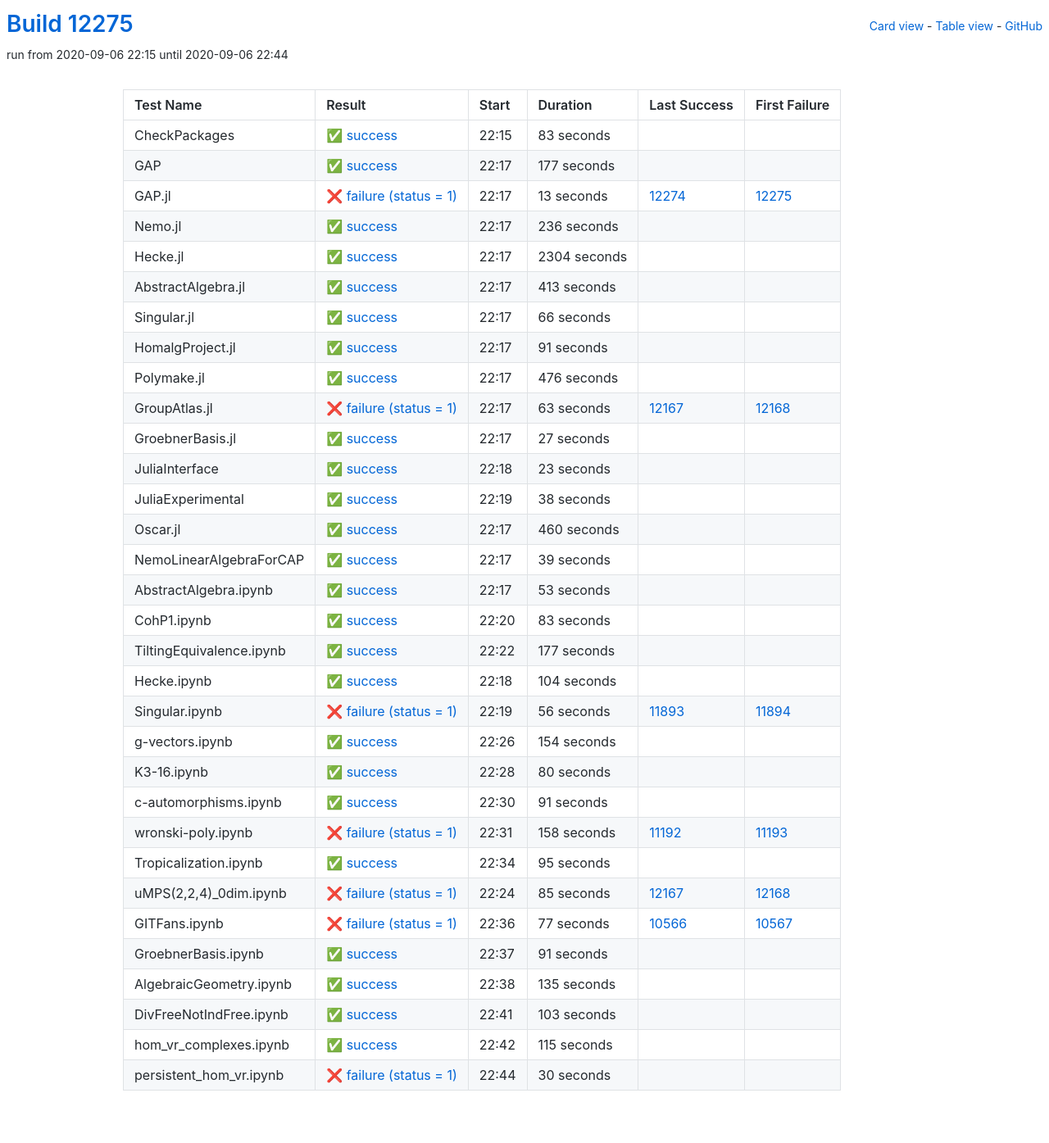
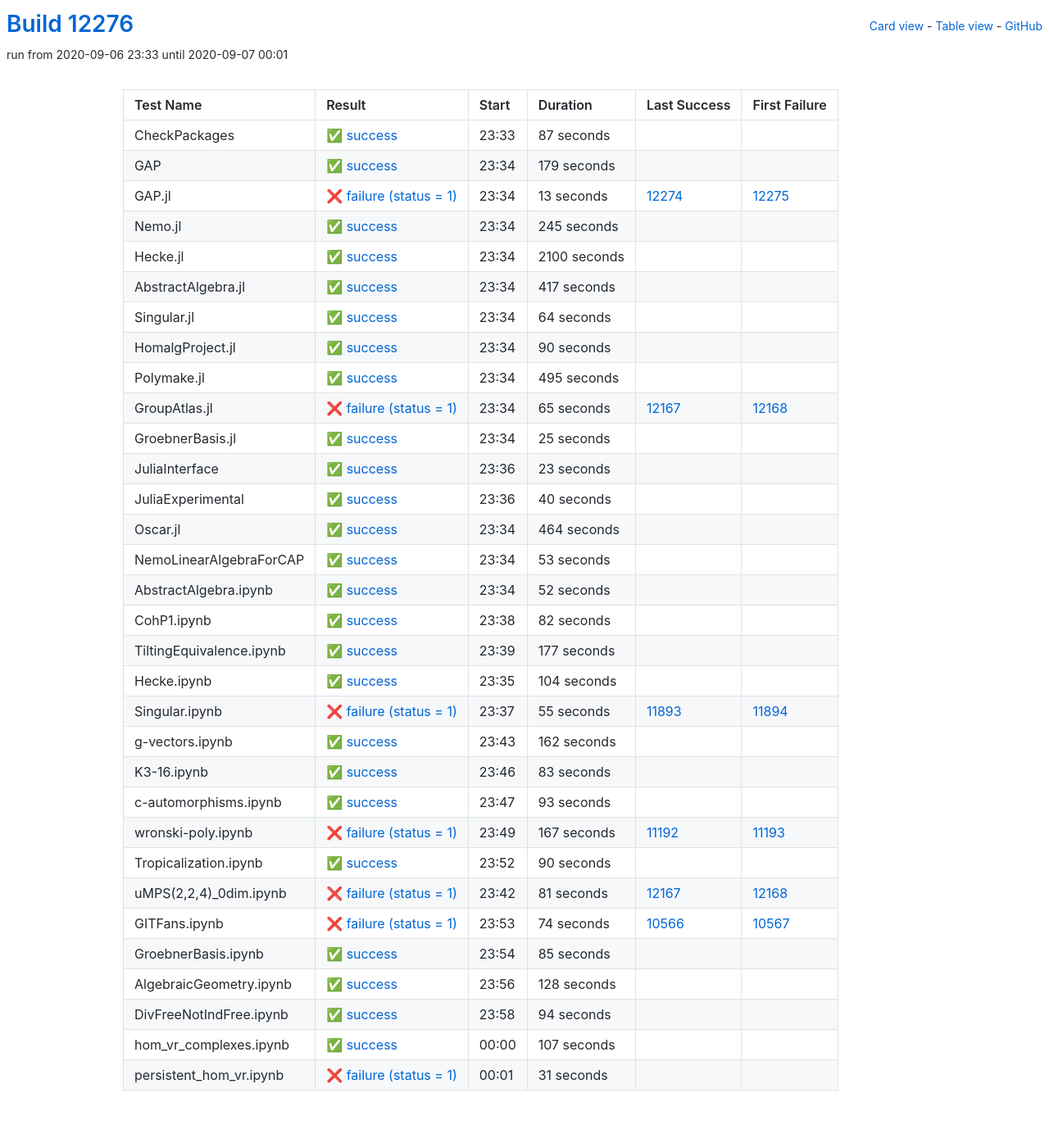
Before and after one commit to oscar-system/oscar-ci-status, a Jekyll site: the page built from table.html, in a window 1280 px wide. Shown: the whole page at 82% size. Built offline with Jekyll 4.4.1, drawn with Linux system fonts in a browser that asks for light colours.

Commit message:
Build #12276

```diff
--- a/_data/ci.yml
+++ b/_data/ci.yml
@@ -1,6 +1,6 @@
 ---
-build: 12275
-build_url: https://oscarci.mathematik.uni-kl.de/job/oscar/12275/
+build: 12276
+build_url: https://oscarci.mathematik.uni-kl.de/job/oscar/12276/
 job: oscar
 organization: oscar-system
 repo: oscar-ci-status
@@ -8,32 +8,32 @@
 tests:
 - name: CheckPackages
   id: checkpackages
-  log: https://oscarci.mathematik.uni-kl.de/job/oscar/12275/artifact/logs/build-12275/CheckPackages.log
-  start: 2020-09-06 22:15
+  log: https://oscarci.mathematik.uni-kl.de/job/oscar/12276/artifact/logs/build-12276/CheckPackages.log
+  start: 2020-09-06 23:33
   success: true
   exitcode: 0
   status: success
-  duration: 83
+  duration: 87
   last_success: false
   last_success_url:
   first_failure: false
   first_failure_url:
 - name: GAP
   id: gap
-  log: https://oscarci.mathematik.uni-kl.de/job/oscar/12275/artifact/logs/build-12275/GAP.log
-  start: 2020-09-06 22:17
+  log: https://oscarci.mathematik.uni-kl.de/job/oscar/12276/artifact/logs/build-12276/GAP.log
+  start: 2020-09-06 23:34
   success: true
   exitcode: 0
   status: success
-  duration: 177
+  duration: 179
   last_success: false
   last_success_url:
   first_failure: false
   first_failure_url:
 - name: GAP.jl
   id: gap-jl
-  log: https://oscarci.mathematik.uni-kl.de/job/oscar/12275/artifact/logs/build-12275/GAP.jl.log
-  start: 2020-09-06 22:17
+  log: https://oscarci.mathematik.uni-kl.de/job/oscar/12276/artifact/logs/build-12276/GAP.jl.log
+  start: 2020-09-06 23:34
   success: false
   exitcode: 1
   status: failure
@@ -44,104 +44,104 @@
   first_failure_url: https://oscarci.mathematik.uni-kl.de/job/oscar/12275/
 - name: Nemo.jl
   id: nemo-jl
-  log: https://oscarci.mathematik.uni-kl.de/job/oscar/12275/artifact/logs/build-12275/Nemo.jl.log
-  start: 2020-09-06 22:17
+  log: https://oscarci.mathematik.uni-kl.de/job/oscar/12276/artifact/logs/build-12276/Nemo.jl.log
+  start: 2020-09-06 23:34
   success: true
   exitcode: 0
   status: success
-  duration: 236
+  duration: 245
   last_success: false
   last_success_url:
   first_failure: false
   first_failure_url:
 - name: Hecke.jl
   id: hecke-jl
-  log: https://oscarci.mathematik.uni-kl.de/job/oscar/12275/artifact/logs/build-12275/Hecke.jl.log
-  start: 2020-09-06 22:17
+  log: https://oscarci.mathematik.uni-kl.de/job/oscar/12276/artifact/logs/build-12276/Hecke.jl.log
+  start: 2020-09-06 23:34
   success: true
   exitcode: 0
   status: success
-  duration: 2304
+  duration: 2100
   last_success: false
   last_success_url:
   first_failure: false
   first_failure_url:
 - name: AbstractAlgebra.jl
   id: abstractalgebra-jl
-  log: https://oscarci.mathematik.uni-kl.de/job/oscar/12275/artifact/logs/build-12275/AbstractAlgebra.jl.log
-  start: 2020-09-06 22:17
+  log: https://oscarci.mathematik.uni-kl.de/job/oscar/12276/artifact/logs/build-12276/AbstractAlgebra.jl.log
+  start: 2020-09-06 23:34
   success: true
   exitcode: 0
   status: success
-  duration: 413
+  duration: 417
   last_success: false
   last_success_url:
   first_failure: false
   first_failure_url:
 - name: Singular.jl
   id: singular-jl
-  log: https://oscarci.mathematik.uni-kl.de/job/oscar/12275/artifact/logs/build-12275/Singular.jl.log
-  start: 2020-09-06 22:17
+  log: https://oscarci.mathematik.uni-kl.de/job/oscar/12276/artifact/logs/build-12276/Singular.jl.log
+  start: 2020-09-06 23:34
   success: true
   exitcode: 0
   status: success
-  duration: 66
+  duration: 64
   last_success: false
   last_success_url:
   first_failure: false
   first_failure_url:
 - name: HomalgProject.jl
   id: homalgproject-jl
-  log: https://oscarci.mathematik.uni-kl.de/job/oscar/12275/artifact/logs/build-12275/HomalgProject.jl.log
-  start: 2020-09-06 22:17
+  log: https://oscarci.mathematik.uni-kl.de/job/oscar/12276/artifact/logs/build-12276/HomalgProject.jl.log
+  start: 2020-09-06 23:34
   success: true
   exitcode: 0
   status: success
-  duration: 91
+  duration: 90
   last_success: false
   last_success_url:
   first_failure: false
   first_failure_url:
 - name: Polymake.jl
   id: polymake-jl
-  log: https://oscarci.mathematik.uni-kl.de/job/oscar/12275/artifact/logs/build-12275/Polymake.jl.log
-  start: 2020-09-06 22:17
+  log: https://oscarci.mathematik.uni-kl.de/job/oscar/12276/artifact/logs/build-12276/Polymake.jl.log
+  start: 2020-09-06 23:34
   success: true
   exitcode: 0
   status: success
-  duration: 476
+  duration: 495
   last_success: false
   last_success_url:
   first_failure: false
   first_failure_url:
 - name: GroupAtlas.jl
   id: groupatlas-jl
-  log: https://oscarci.mathematik.uni-kl.de/job/oscar/12275/artifact/logs/build-12275/GroupAtlas.jl.log
-  start: 2020-09-06 22:17
+  log: https://oscarci.mathematik.uni-kl.de/job/oscar/12276/artifact/logs/build-12276/GroupAtlas.jl.log
+  start: 2020-09-06 23:34
   success: false
   exitcode: 1
   status: failure
-  duration: 63
+  duration: 65
   last_success: 12167
   last_success_url: https://oscarci.mathematik.uni-kl.de/job/oscar/12167/
   first_failure: 12168
   first_failure_url: https://oscarci.mathematik.uni-kl.de/job/oscar/12168/
 - name: GroebnerBasis.jl
   id: groebnerbasis-jl
-  log: https://oscarci.mathematik.uni-kl.de/job/oscar/12275/artifact/logs/build-12275/GroebnerBasis.jl.log
-  start: 2020-09-06 22:17
+  log: https://oscarci.mathematik.uni-kl.de/job/oscar/12276/artifact/logs/build-12276/GroebnerBasis.jl.log
+  start: 2020-09-06 23:34
   success: true
   exitcode: 0
   status: success
-  duration: 27
+  duration: 25
   last_success: false
   last_success_url:
   first_failure: false
   first_failure_url:
 - name: JuliaInterface
   id: juliainterface
-  log: https://oscarci.mathematik.uni-kl.de/job/oscar/12275/artifact/logs/build-12275/JuliaInterface.log
-  start: 2020-09-06 22:18
+  log: https://oscarci.mathematik.uni-kl.de/job/oscar/12276/artifact/logs/build-12276/JuliaInterface.log
+  start: 2020-09-06 23:36
   success: true
   exitcode: 0
   status: success
@@ -152,44 +152,32 @@
   first_failure_url:
 - name: JuliaExperimental
   id: juliaexperimental
-  log: https://oscarci.mathematik.uni-kl.de/job/oscar/12275/artifact/logs/build-12275/JuliaExperimental.log
-  start: 2020-09-06 22:19
+  log: https://oscarci.mathematik.uni-kl.de/job/oscar/12276/artifact/logs/build-12276/JuliaExperimental.log
+  start: 2020-09-06 23:36
   success: true
   exitcode: 0
   status: success
-  duration: 38
+  duration: 40
   last_success: false
   last_success_url:
   first_failure: false
   first_failure_url:
 - name: Oscar.jl
   id: oscar-jl
-  log: https://oscarci.mathematik.uni-kl.de/job/oscar/12275/artifact/logs/build-12275/Oscar.jl.log
-  start: 2020-09-06 22:17
+  log: https://oscarci.mathematik.uni-kl.de/job/oscar/12276/artifact/logs/build-12276/Oscar.jl.log
+  start: 2020-09-06 23:34
   success: true
   exitcode: 0
   status: success
-  duration: 460
+  duration: 464
   last_success: false
   last_success_url:
   first_failure: false
   first_failure_url:
 - name: NemoLinearAlgebraForCAP
   id: nemolinearalgebraforcap
-  log: https://oscarci.mathematik.uni-kl.de/job/oscar/12275/artifact/logs/build-12275/NemoLinearAlgebraForCAP.log
-  start: 2020-09-06 22:17
-  success: true
-  exitcode: 0
-  status: success
-  duration: 39
-  last_success: false
-  last_success_url:
-  first_failure: false
-  first_failure_url:
-- name: AbstractAlgebra.ipynb
-  id: abstractalgebra-ipynb
-  log: https://oscarci.mathematik.uni-kl.de/job/oscar/12275/artifact/logs/build-12275/AbstractAlgebra.ipynb.log
-  start: 2020-09-06 22:17
+  log: https://oscarci.mathematik.uni-kl.de/job/oscar/12276/artifact/logs/build-12276/NemoLinearAlgebraForCAP.log
+  start: 2020-09-06 23:34
   success: true
   exitcode: 0
   status: success
@@ -198,22 +186,34 @@
   last_success_url:
   first_failure: false
   first_failure_url:
-- name: CohP1.ipynb
-  id: cohp1-ipynb
-  log: https://oscarci.mathematik.uni-kl.de/job/oscar/12275/artifact/logs/build-12275/CohP1.ipynb.log
-  start: 2020-09-06 22:20
+- name: AbstractAlgebra.ipynb
+  id: abstractalgebra-ipynb
+  log: https://oscarci.mathematik.uni-kl.de/job/oscar/12276/artifact/logs/build-12276/AbstractAlgebra.ipynb.log
+  start: 2020-09-06 23:34
   success: true
   exitcode: 0
   status: success
-  duration: 83
+  duration: 52
+  last_success: false
+  last_success_url:
+  first_failure: false
+  first_failure_url:
+- name: CohP1.ipynb
+  id: cohp1-ipynb
+  log: https://oscarci.mathematik.uni-kl.de/job/oscar/12276/artifact/logs/build-12276/CohP1.ipynb.log
+  start: 2020-09-06 23:38
+  success: true
+  exitcode: 0
+  status: success
+  duration: 82
   last_success: false
   last_success_url:
   first_failure: false
   first_failure_url:
 - name: TiltingEquivalence.ipynb
   id: tiltingequivalence-ipynb
-  log: https://oscarci.mathematik.uni-kl.de/job/oscar/12275/artifact/logs/build-12275/TiltingEquivalence.ipynb.log
-  start: 2020-09-06 22:22
+  log: https://oscarci.mathematik.uni-kl.de/job/oscar/12276/artifact/logs/build-12276/TiltingEquivalence.ipynb.log
+  start: 2020-09-06 23:39
   success: true
   exitcode: 0
   status: success
@@ -224,8 +224,8 @@
   first_failure_url:
 - name: Hecke.ipynb
   id: hecke-ipynb
-  log: https://oscarci.mathematik.uni-kl.de/job/oscar/12275/artifact/logs/build-12275/Hecke.ipynb.log
-  start: 2020-09-06 22:18
+  log: https://oscarci.mathematik.uni-kl.de/job/oscar/12276/artifact/logs/build-12276/Hecke.ipynb.log
+  start: 2020-09-06 23:35
   success: true
   exitcode: 0
   status: success
@@ -236,156 +236,156 @@
   first_failure_url:
 - name: Singular.ipynb
   id: singular-ipynb
-  log: https://oscarci.mathematik.uni-kl.de/job/oscar/12275/artifact/logs/build-12275/Singular.ipynb.log
-  start: 2020-09-06 22:19
+  log: https://oscarci.mathematik.uni-kl.de/job/oscar/12276/artifact/logs/build-12276/Singular.ipynb.log
+  start: 2020-09-06 23:37
   success: false
   exitcode: 1
   status: failure
-  duration: 56
+  duration: 55
   last_success: 11893
   last_success_url: https://oscarci.mathematik.uni-kl.de/job/oscar/11893/
   first_failure: 11894
   first_failure_url: https://oscarci.mathematik.uni-kl.de/job/oscar/11894/
 - name: g-vectors.ipynb
   id: g-vectors-ipynb
-  log: https://oscarci.mathematik.uni-kl.de/job/oscar/12275/artifact/logs/build-12275/g-vectors.ipynb.log
-  start: 2020-09-06 22:26
+  log: https://oscarci.mathematik.uni-kl.de/job/oscar/12276/artifact/logs/build-12276/g-vectors.ipynb.log
+  start: 2020-09-06 23:43
   success: true
   exitcode: 0
   status: success
-  duration: 154
+  duration: 162
   last_success: false
   last_success_url:
   first_failure: false
   first_failure_url:
 - name: K3-16.ipynb
   id: k3-16-ipynb
-  log: https://oscarci.mathematik.uni-kl.de/job/oscar/12275/artifact/logs/build-12275/K3-16.ipynb.log
-  start: 2020-09-06 22:28
+  log: https://oscarci.mathematik.uni-kl.de/job/oscar/12276/artifact/logs/build-12276/K3-16.ipynb.log
+  start: 2020-09-06 23:46
   success: true
   exitcode: 0
   status: success
-  duration: 80
+  duration: 83
   last_success: false
   last_success_url:
   first_failure: false
   first_failure_url:
 - name: c-automorphisms.ipynb
   id: c-automorphisms-ipynb
-  log: https://oscarci.mathematik.uni-kl.de/job/oscar/12275/artifact/logs/build-12275/c-automorphisms.ipynb.log
-  start: 2020-09-06 22:30
+  log: https://oscarci.mathematik.uni-kl.de/job/oscar/12276/artifact/logs/build-12276/c-automorphisms.ipynb.log
+  start: 2020-09-06 23:47
   success: true
   exitcode: 0
   status: success
-  duration: 91
+  duration: 93
   last_success: false
   last_success_url:
   first_failure: false
   first_failure_url:
 - name: wronski-poly.ipynb
   id: wronski-poly-ipynb
-  log: https://oscarci.mathematik.uni-kl.de/job/oscar/12275/artifact/logs/build-12275/wronski-poly.ipynb.log
-  start: 2020-09-06 22:31
+  log: https://oscarci.mathematik.uni-kl.de/job/oscar/12276/artifact/logs/build-12276/wronski-poly.ipynb.log
+  start: 2020-09-06 23:49
   success: false
   exitcode: 1
   status: failure
-  duration: 158
+  duration: 167
   last_success: 11192
   last_success_url: https://oscarci.mathematik.uni-kl.de/job/oscar/11192/
   first_failure: 11193
   first_failure_url: https://oscarci.mathematik.uni-kl.de/job/oscar/11193/
 - name: Tropicalization.ipynb
   id: tropicalization-ipynb
-  log: https://oscarci.mathematik.uni-kl.de/job/oscar/12275/artifact/logs/build-12275/Tropicalization.ipynb.log
-  start: 2020-09-06 22:34
+  log: https://oscarci.mathematik.uni-kl.de/job/oscar/12276/artifact/logs/build-12276/Tropicalization.ipynb.log
+  start: 2020-09-06 23:52
   success: true
   exitcode: 0
   status: success
-  duration: 95
+  duration: 90
   last_success: false
   last_success_url:
   first_failure: false
   first_failure_url:
 - name: uMPS(2,2,4)_0dim.ipynb
   id: umps-2-2-4-0dim-ipynb
-  log: https://oscarci.mathematik.uni-kl.de/job/oscar/12275/artifact/logs/build-12275/uMPS-2-2-4-_0dim.ipynb.log
-  start: 2020-09-06 22:24
+  log: https://oscarci.mathematik.uni-kl.de/job/oscar/12276/artifact/logs/build-12276/uMPS-2-2-4-_0dim.ipynb.log
+  start: 2020-09-06 23:42
   success: false
   exitcode: 1
   status: failure
-  duration: 85
+  duration: 81
   last_success: 12167
   last_success_url: https://oscarci.mathematik.uni-kl.de/job/oscar/12167/
   first_failure: 12168
   first_failure_url: https://oscarci.mathematik.uni-kl.de/job/oscar/12168/
 - name: GITFans.ipynb
   id: gitfans-ipynb
-  log: https://oscarci.mathematik.uni-kl.de/job/oscar/12275/artifact/logs/build-12275/GITFans.ipynb.log
-  start: 2020-09-06 22:36
+  log: https://oscarci.mathematik.uni-kl.de/job/oscar/12276/artifact/logs/build-12276/GITFans.ipynb.log
+  start: 2020-09-06 23:53
   success: false
   exitcode: 1
   status: failure
-  duration: 77
+  duration: 74
   last_success: 10566
   last_success_url: https://oscarci.mathematik.uni-kl.de/job/oscar/10566/
   first_failure: 10567
   first_failure_url: https://oscarci.mathematik.uni-kl.de/job/oscar/10567/
 - name: GroebnerBasis.ipynb
   id: groebnerbasis-ipynb
-  log: https://oscarci.mathematik.uni-kl.de/job/oscar/12275/artifact/logs/build-12275/GroebnerBasis.ipynb.log
-  start: 2020-09-06 22:37
+  log: https://oscarci.mathematik.uni-kl.de/job/oscar/12276/artifact/logs/build-12276/GroebnerBasis.ipynb.log
+  start: 2020-09-06 23:54
   success: true
   exitcode: 0
   status: success
-  duration: 91
+  duration: 85
   last_success: false
   last_success_url:
   first_failure: false
   first_failure_url:
 - name: AlgebraicGeometry.ipynb
   id: algebraicgeometry-ipynb
-  log: https://oscarci.mathematik.uni-kl.de/job/oscar/12275/artifact/logs/build-12275/AlgebraicGeometry.ipynb.log
-  start: 2020-09-06 22:38
+  log: https://oscarci.mathematik.uni-kl.de/job/oscar/12276/artifact/logs/build-12276/AlgebraicGeometry.ipynb.log
+  start: 2020-09-06 23:56
   success: true
   exitcode: 0
   status: success
-  duration: 135
+  duration: 128
   last_success: false
   last_success_url:
   first_failure: false
   first_failure_url:
 - name: DivFreeNotIndFree.ipynb
   id: divfreenotindfree-ipynb
-  log: https://oscarci.mathematik.uni-kl.de/job/oscar/12275/artifact/logs/build-12275/DivFreeNotIndFree.ipynb.log
-  start: 2020-09-06 22:41
+  log: https://oscarci.mathematik.uni-kl.de/job/oscar/12276/artifact/logs/build-12276/DivFreeNotIndFree.ipynb.log
+  start: 2020-09-06 23:58
   success: true
   exitcode: 0
   status: success
-  duration: 103
+  duration: 94
   last_success: false
   last_success_url:
   first_failure: false
   first_failure_url:
 - name: hom_vr_complexes.ipynb
   id: hom-vr-complexes-ipynb
-  log: https://oscarci.mathematik.uni-kl.de/job/oscar/12275/artifact/logs/build-12275/hom_vr_complexes.ipynb.log
-  start: 2020-09-06 22:42
+  log: https://oscarci.mathematik.uni-kl.de/job/oscar/12276/artifact/logs/build-12276/hom_vr_complexes.ipynb.log
+  start: 2020-09-07 00:00
   success: true
   exitcode: 0
   status: success
-  duration: 115
+  duration: 107
   last_success: false
   last_success_url:
   first_failure: false
   first_failure_url:
 - name: persistent_hom_vr.ipynb
   id: persistent-hom-vr-ipynb
-  log: https://oscarci.mathematik.uni-kl.de/job/oscar/12275/artifact/logs/build-12275/persistent_hom_vr.ipynb.log
-  start: 2020-09-06 22:44
+  log: https://oscarci.mathematik.uni-kl.de/job/oscar/12276/artifact/logs/build-12276/persistent_hom_vr.ipynb.log
+  start: 2020-09-07 00:01
   success: false
   exitcode: 1
   status: failure
-  duration: 30
+  duration: 31
   last_success: false
   last_success_url:
   first_failure: false
```
Also changed, not shown: README.md.
